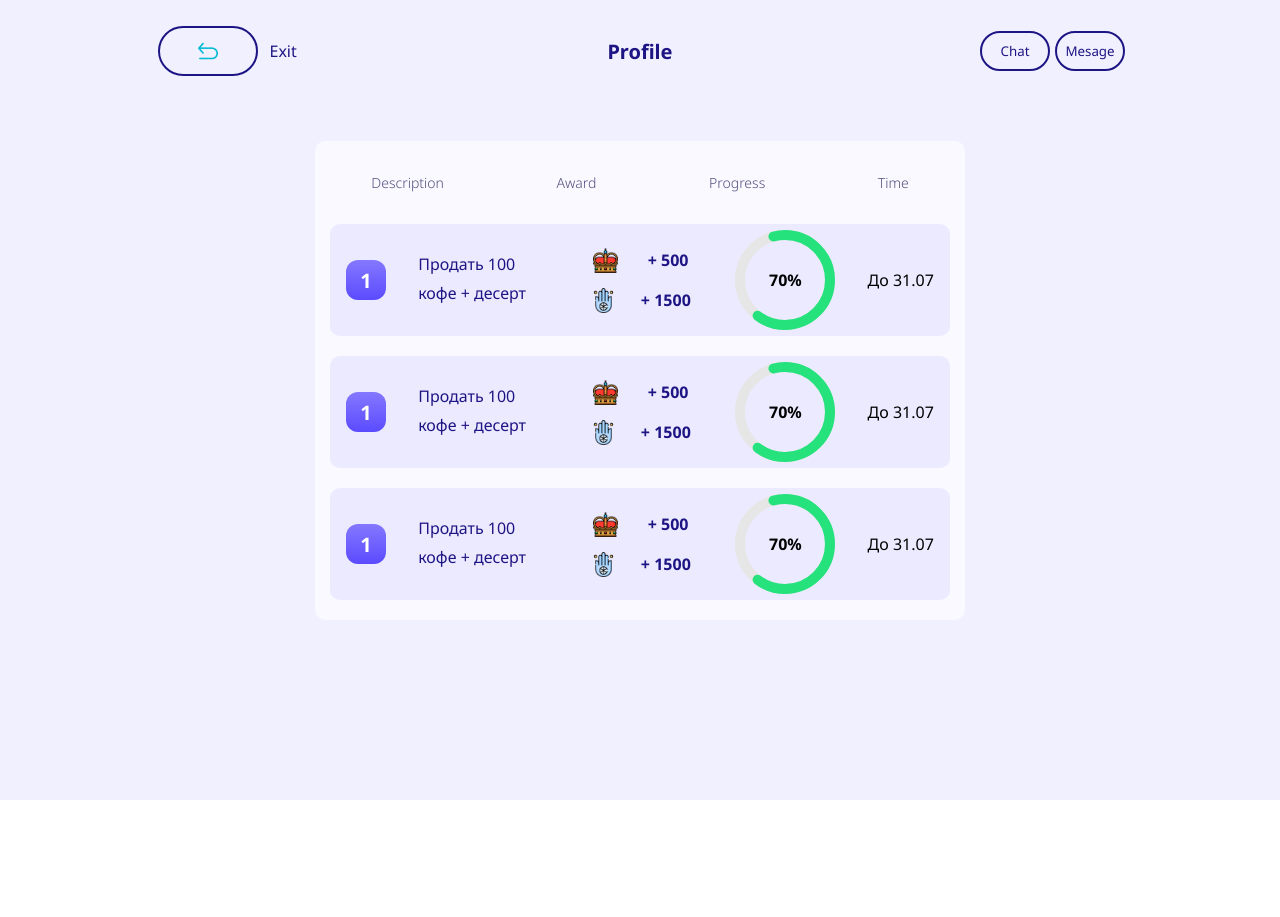
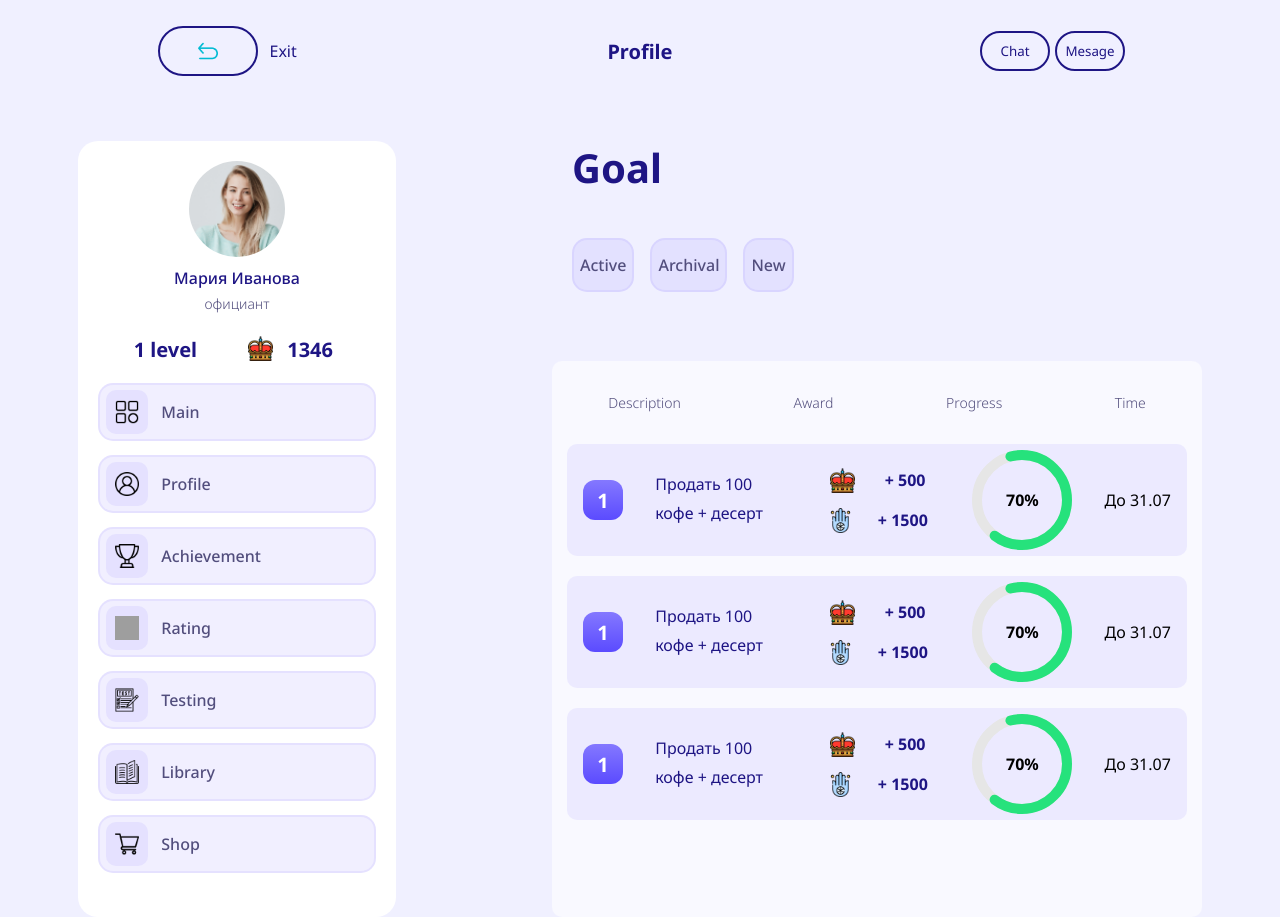
Before and after one commit to GennadiiLazovskii/corporateCaffeApp, a React (Vite) app: page / in a window 1280 px wide. Before the commit the page ends 800 px from the top, so only its background shows below. Built offline with nearby package versions, Linux system fonts and the light colour scheme; grey boxes are pictures that could not be loaded.

Commit message:
Fixed styles center elm

```diff
--- a/src/components/mainScreenProfile/MainScreanProfile.jsx
+++ b/src/components/mainScreenProfile/MainScreanProfile.jsx
@@ -1,15 +1,17 @@
 import styles from './MainScreanProfile.module.scss';
 import UserAchievements from './userAchievements/UserAchievements';
-// import ProfileCard from './profileCard/ProfileCard.jsx';
-// import UserGoal from './userGoal/UserGoal';
+import ProfileCard from './profileCard/ProfileCard.jsx';
+import UserGoal from './userGoal/UserGoal';
 
 const MainScreanProfile = () => {
 
     return(
         <div className={styles.mainScreanProfile}>
-            {/* <ProfileCard/>
-            <UserGoal/> */}
-            <UserAchievements/>
+            <ProfileCard/>
+            <div className={styles.mainScreanProfileCenter}>
+                <UserGoal/>
+                <UserAchievements/>
+            </div>
         </div>
     )
 }
--- a/src/components/mainScreenProfile/MainScreanProfile.module.scss
+++ b/src/components/mainScreenProfile/MainScreanProfile.module.scss
@@ -1,4 +1,8 @@
 .mainScreanProfile {
     display: flex;
     width: 100%;
+    .mainScreanProfileCenter {
+        display: flex;
+        flex-direction: column;
+    }
 }
--- a/src/components/mainScreenProfile/userGoal/UserGoal.module.scss
+++ b/src/components/mainScreenProfile/userGoal/UserGoal.module.scss
@@ -1,3 +1,5 @@
+.userGoalWrap {
+    width: 100%;
     .userGoalItem {
         width: 100%;
         height: 180px;
@@ -37,3 +39,4 @@
             }
         }
     }
+}
```
Lines whose indentation alone changed are shown as unchanged.
